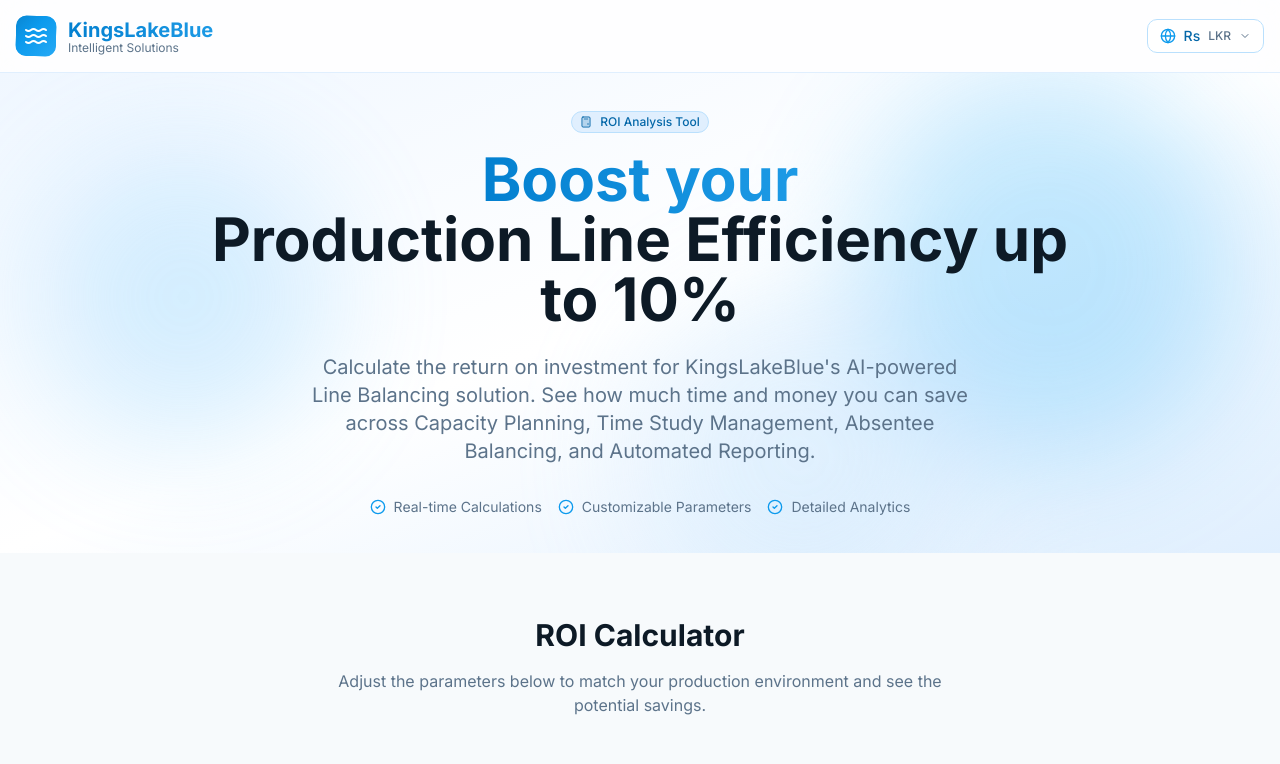
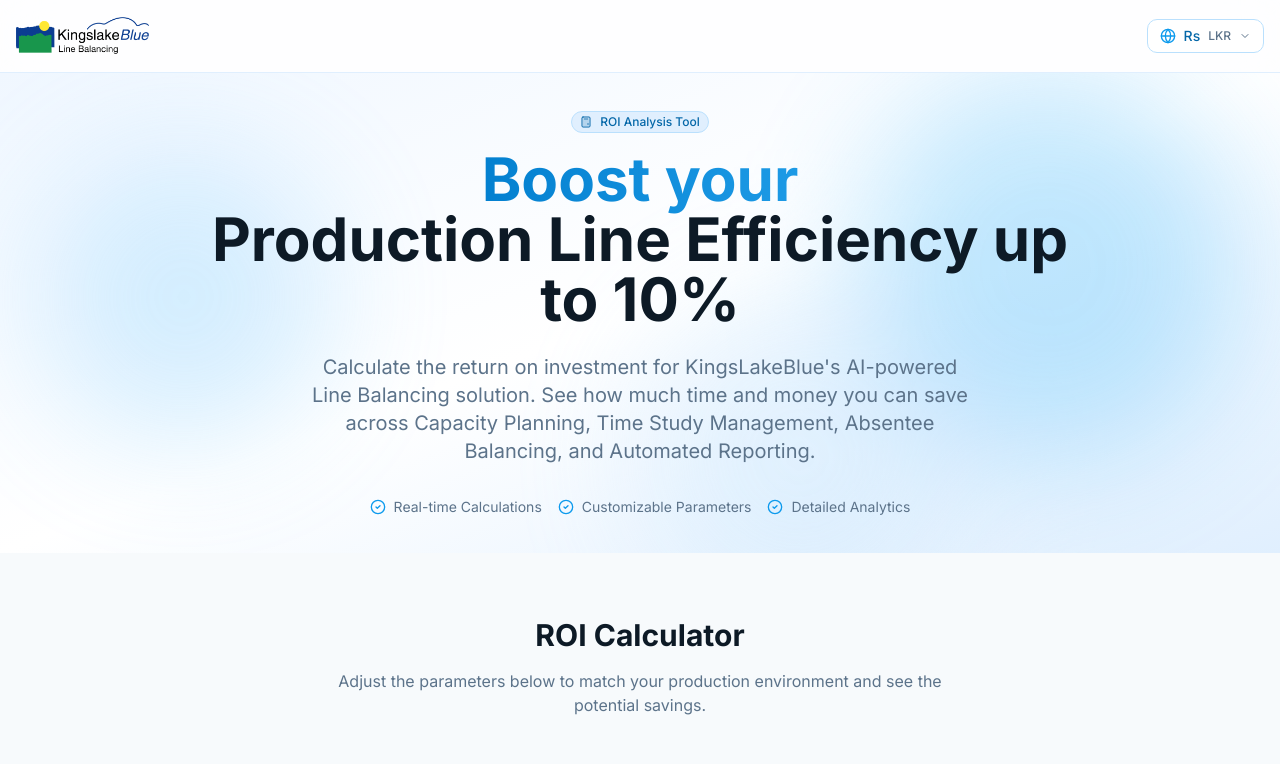
Before and after one commit to Kiza-1015/ROI_Calculator, a React (Vite) app in the folder app/: page / in a window 1280 px wide. Shown: the top 764 px of the page. Built offline with nearby package versions, Linux system fonts and the light colour scheme.

Commit message:
Refactor code structure for improved readability and maintainability

```diff
--- a/app/src/App.tsx
+++ b/app/src/App.tsx
@@ -284,16 +284,13 @@
 function Logo() {
   return (
     <div className="flex items-center gap-3">
-      <div className="relative w-10 h-10">
-        <div className="absolute inset-0 bg-gradient-kingslake rounded-lg transform rotate-3"></div>
-        <div className="absolute inset-0 bg-gradient-kingslake rounded-lg flex items-center justify-center">
-          <Waves className="w-6 h-6 text-white" />
-        </div>
-      </div>
-      <div className="flex flex-col">
-        <span className="text-xl font-bold text-gradient">KingsLakeBlue</span>
-        <span className="text-xs text-muted-foreground -mt-1">Intelligent Solutions</span>
-      </div>
+      <img
+        src="/logo.png"
+        alt="KingsLakeBlue logo"
+        width={2000}
+        height={600}
+        className="h-10 w-auto rounded-lg"
+      />
     </div>
   )
 }
```
Also changed, not shown: app/public/logo.png (added).
